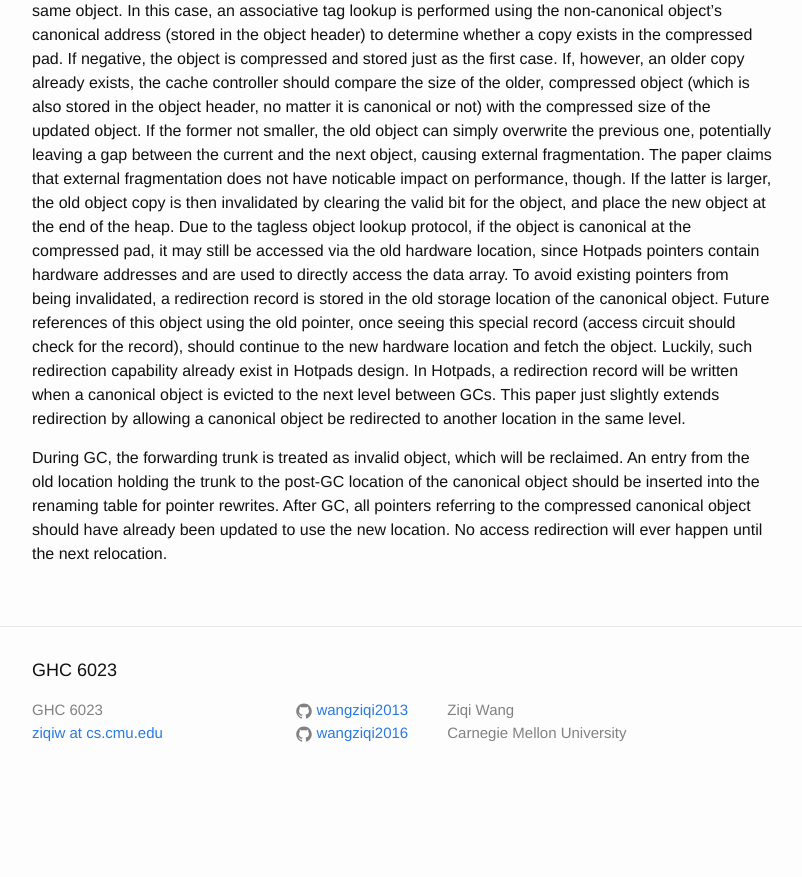
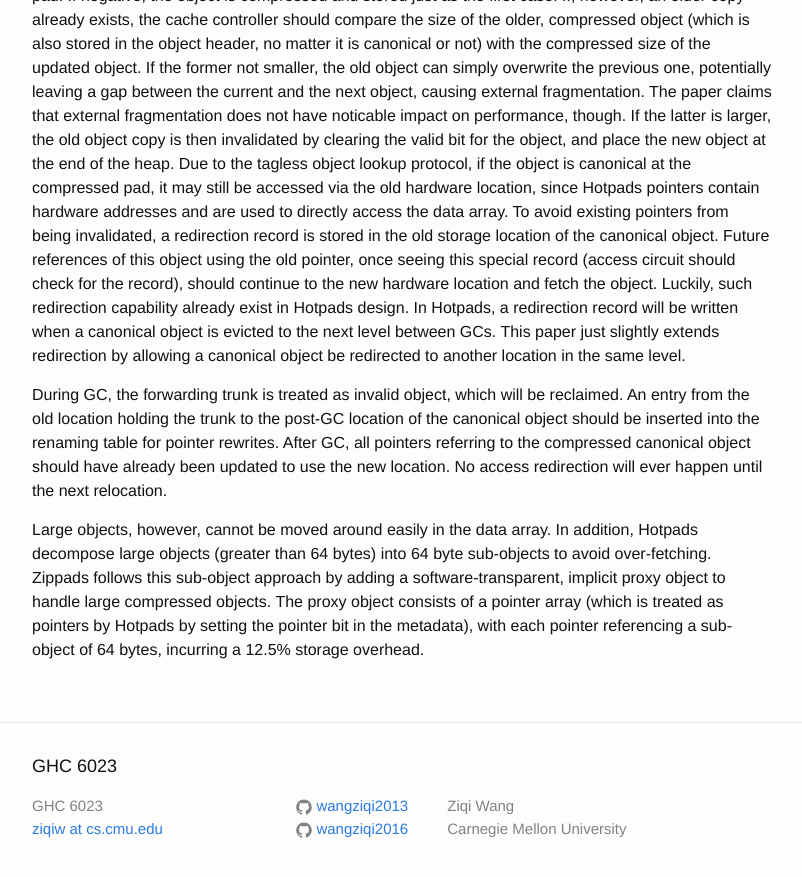
Before and after one commit to wangziqi2013/wangziqi2013.github.io, a Jekyll site: the page built from _posts/2020-07-11-zippads-coco.markdown, in a window 1280 px wide and 900 px high, scrolled down 2638 px. Shown: the top 877 px of the window, without its empty margins (238-1040 px from the left). Built offline with Jekyll 4.4.1, drawn with Linux system fonts in a browser that asks for light colours; before the commit the page ends 3442 px from its top, so only the background shows below that; some of the changed text lies outside the part shown.

Commit message:
Adding proxy object

```diff
--- a/_posts/2020-07-11-zippads-coco.markdown
+++ b/_posts/2020-07-11-zippads-coco.markdown
@@ -117,3 +114,9 @@ During GC, the forwarding trunk is treated as invalid object, which will be recl
 the trunk to the post-GC location of the canonical object should be inserted into the renaming table for pointer rewrites.
 After GC, all pointers referring to the compressed canonical object should have already been updated to use the new
 location. No access redirection will ever happen until the next relocation.
+
+Large objects, however, cannot be moved around easily in the data array. In addition, Hotpads decompose large objects
+(greater than 64 bytes) into 64 byte sub-objects to avoid over-fetching. Zippads follows this sub-object approach by adding
+a software-transparent, implicit proxy object to handle large compressed objects. The proxy object consists of a
+pointer array (which is treated as pointers by Hotpads by setting the pointer bit in the metadata), with each pointer
+referencing a sub-object of 64 bytes, incurring a 12.5% storage overhead.
```
Also changed, not shown: other parts of _posts/2020-07-11-zippads-coco.markdown (+1 -4 lines).
